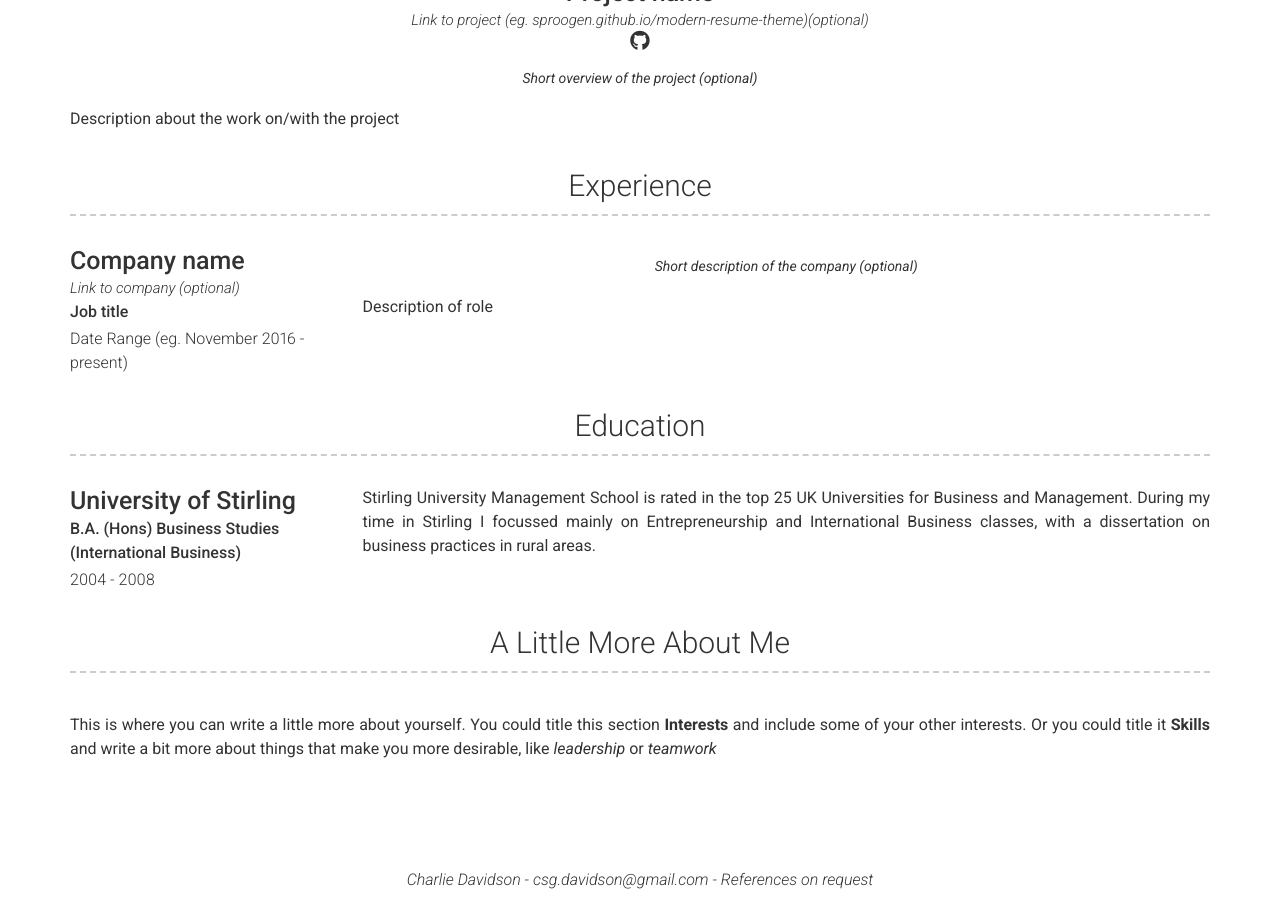
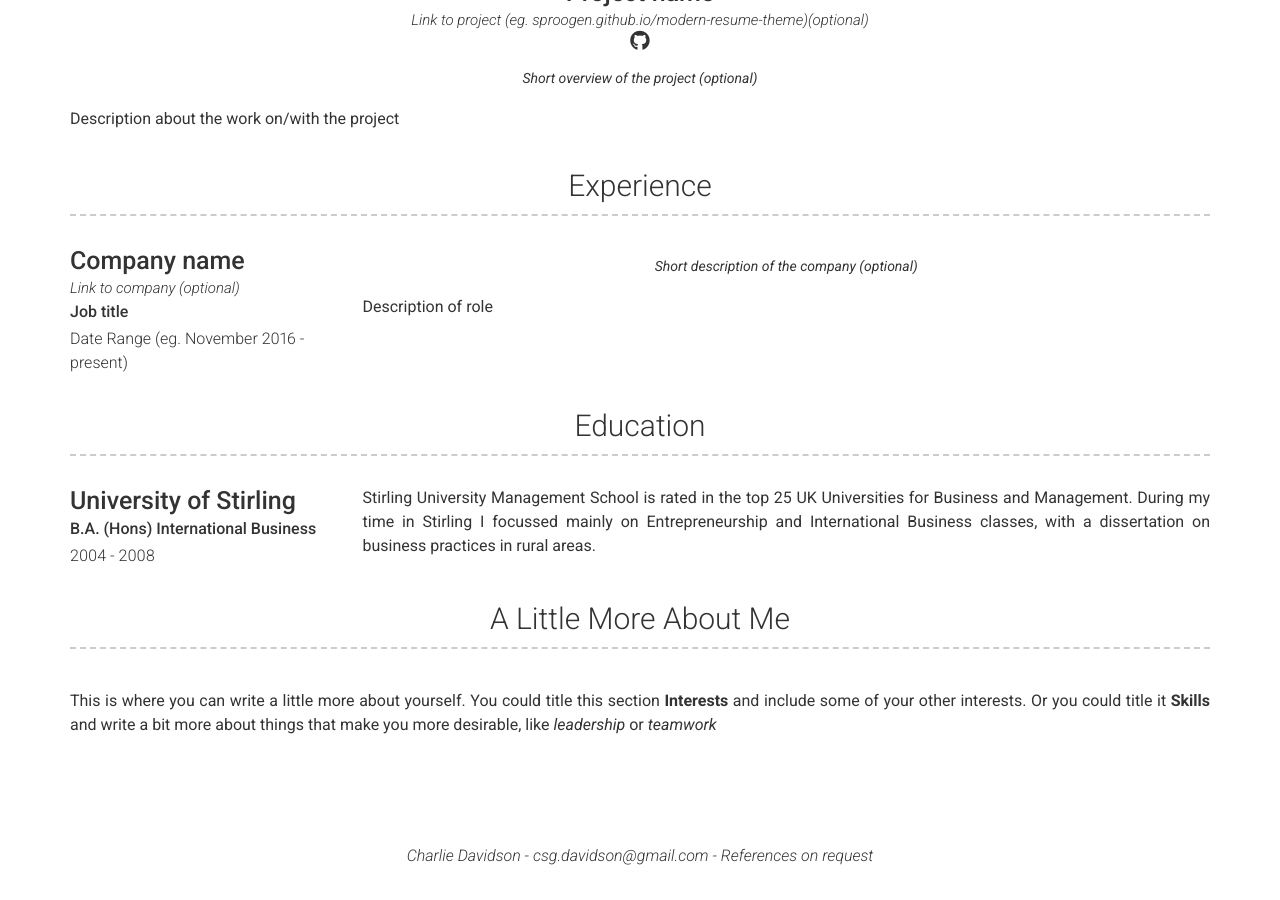
Before and after one commit to csgdavidson/Charlie-Davidson2, a Jekyll site: the page built from index.md, in a window 1280 px wide and 900 px high, scrolled down 629 px. Built offline with Jekyll 4.4.1, drawn with Linux system fonts in a browser that asks for light colours; nearby versions of some CDN libraries; after the commit the page ends 1505 px from its top, so only the background shows below that.

Commit message:
Update education.yml

```diff
--- a/_data/education.yml
+++ b/_data/education.yml
@@ -2,6 +2,6 @@
 - layout: left
   name: University of Stirling
   dates: 2004 - 2008
-  qualification: B.A. (Hons) Business Studies (International Business)
+  qualification: B.A. (Hons) International Business
   description:
      Stirling University Management School is rated in the top 25 UK Universities for Business and Management. During my time in Stirling I focussed mainly on Entrepreneurship and International Business classes, with a dissertation on business practices in rural areas.
```
